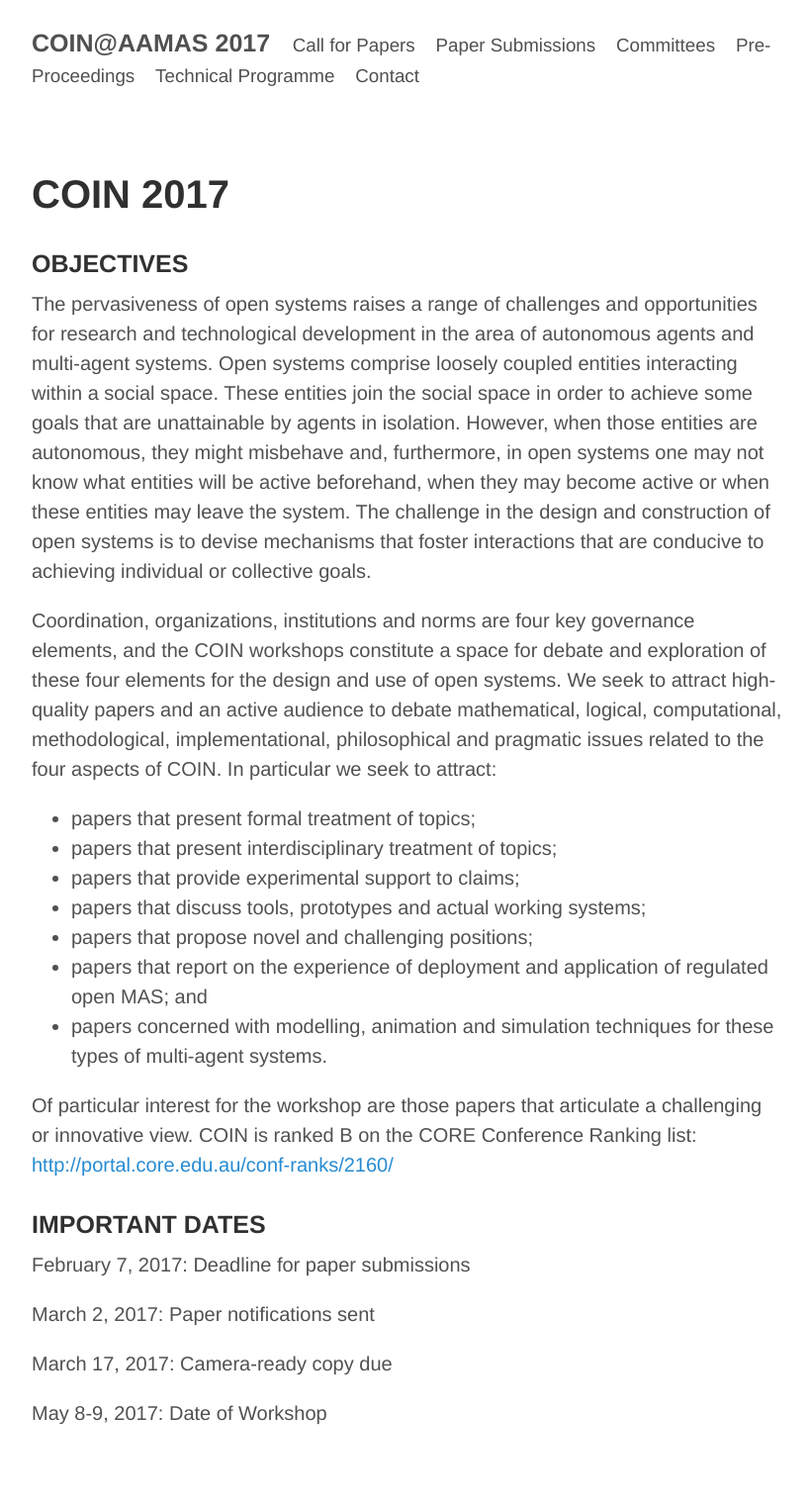
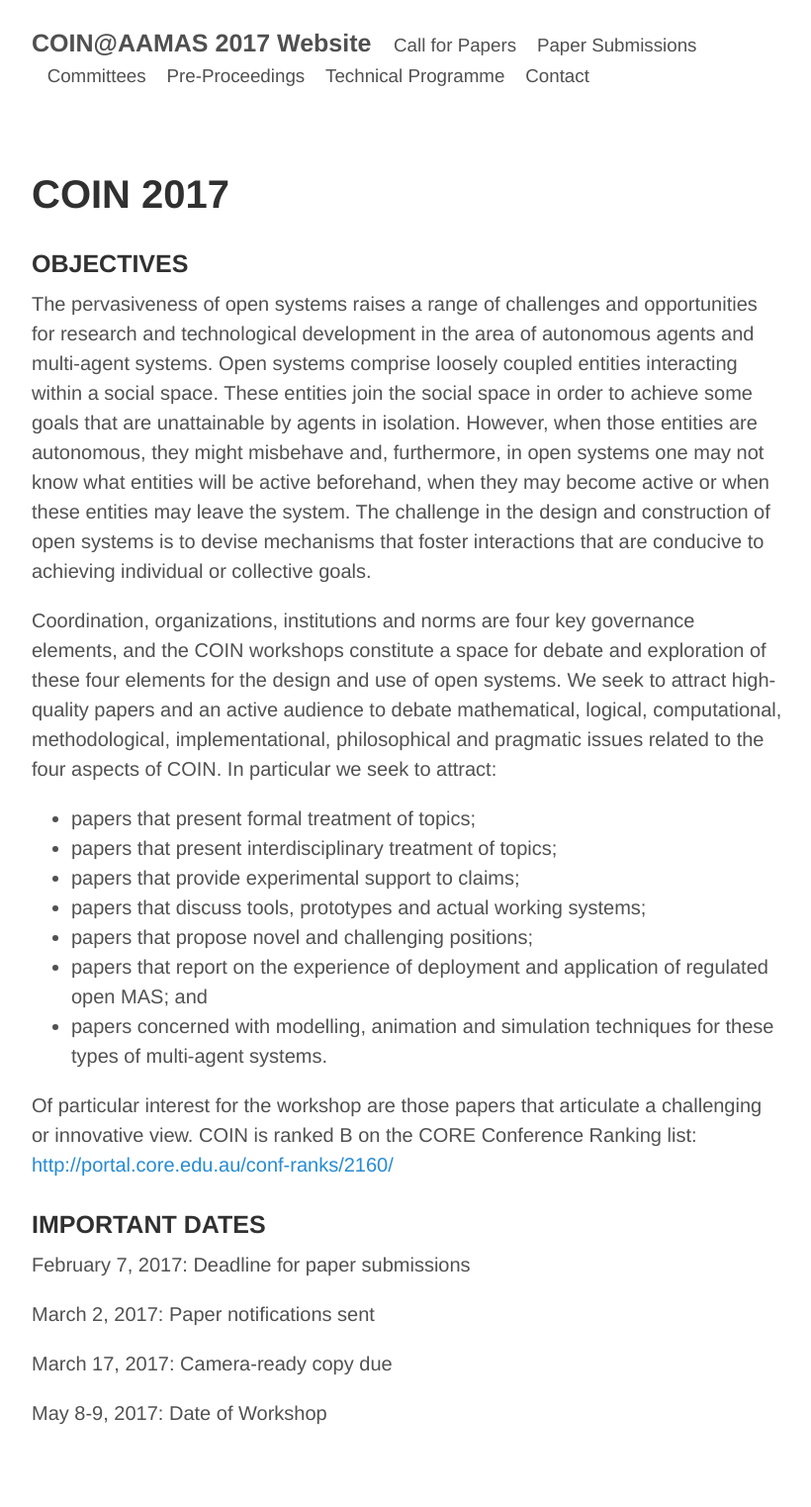
Before and after one commit to coin-workshop/coin-2017, a Jekyll site: the page built from index.html, in a window 1280 px wide. Shown: the whole page at 99% size, without its empty margins (228-1048 px from the left). Built offline with Jekyll 4.4.1, drawn with Linux system fonts in a browser that asks for light colours.

Commit message:
Changing configuration to test website.

```diff
--- a/_config.yml
+++ b/_config.yml
@@ -1,15 +1,15 @@
 ###########
 # site.title, site.url, site.author.name
 
-title:   'COIN@AAMAS 2017'
+title:   'COIN@AAMAS 2017 Website'
 author:
   name:  'COIN 2017'
 
 ## note:
 #  use site.path in your templates to make it work for both protocols e.g. http and https
 #  use site.url only inside the web feed template (e.g. requires full url incl. protocol)
-path: /coin-2017
-url:  'http://coin-workshop.github.io/coin-2017'
+path: /coin-2017-brazil
+url:  'http://coin-workshop.github.io/coin-2017-brazil'
 
 
 ########
```
